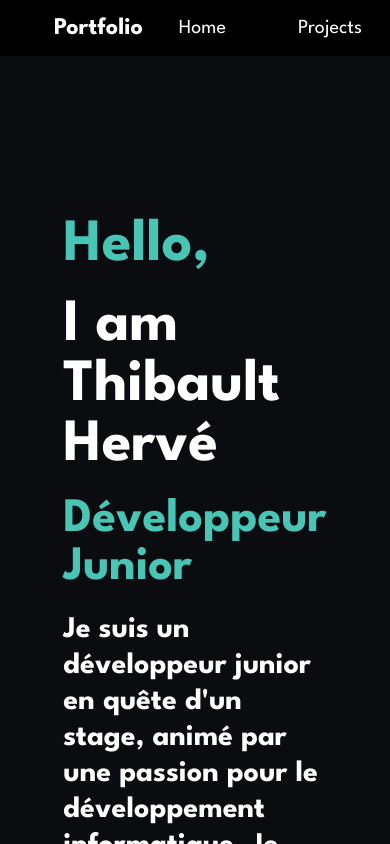
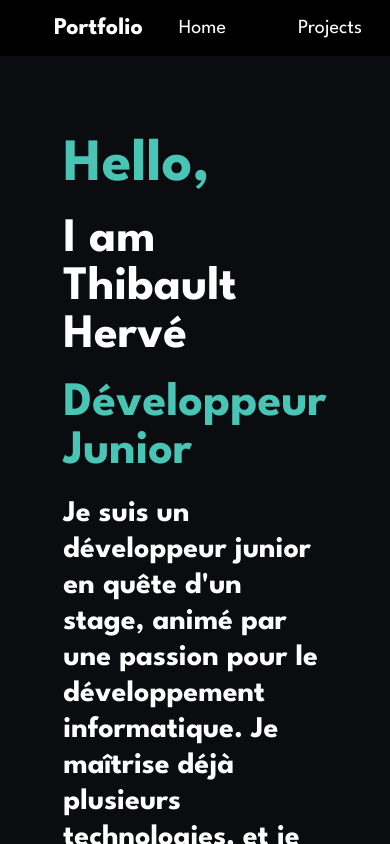
Before and after one commit to th-herve/portfolio, a React (Create React App) app: page / in a window 390 px wide. Shown: the top 844 px of the page. Built offline with nearby package versions, Linux system fonts and the light colour scheme; some icons are missing; a web font is replaced by a local one.

Commit message:
Made about page compatible with mobile

```diff
--- a/src/components/about.js
+++ b/src/components/about.js
@@ -3,17 +3,15 @@ export default function About({ fullName, jobTitle, description }) {
   return (
     <div
       className="flex
-                 w-screen
                  justify-center
                  bg-dark
-                 p-40"
+                 p-20"
     >
       <div className=" text-6xl font-bold text-white">
         <h1 className={commonClassName + ' text-cyan'}>Hello,</h1>
-        <h1 className={commonClassName + ' '}>I am {fullName}</h1>
+        <h1 className={commonClassName + ' text-5xl'}>I am {fullName}</h1>
         <h2 className={commonClassName + ' text-5xl text-cyan'}>{jobTitle}</h2>
         <p className={commonClassName + ' text-3xl'}>{description}</p>
-        <div></div>
       </div>
     </div>
   );
```
